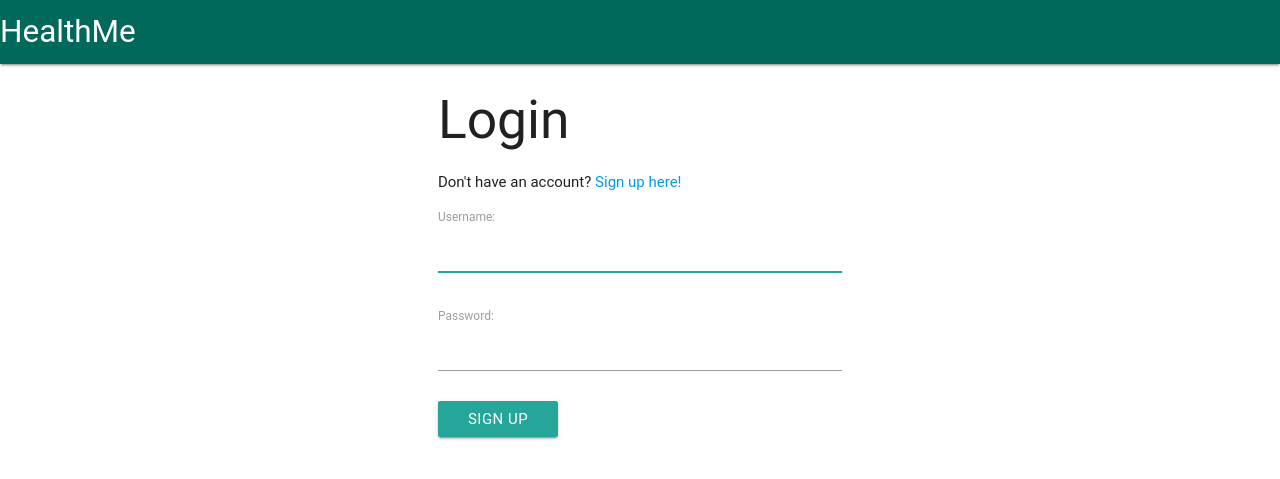
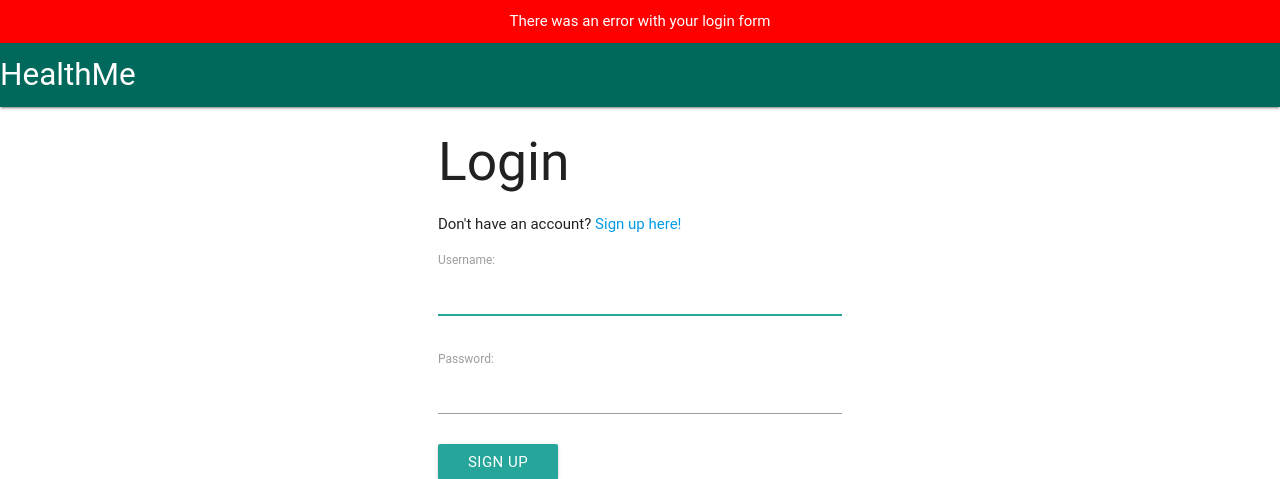
Before and after one commit to ollycohen/healthme, a Django app: page /auth/login/ in a window 1280 px wide. Shown: the top 479 px of the page. Run offline with Django 3.2, Linux system fonts and the light colour scheme; some libraries are stand-ins or nearby versions; some web fonts are replaced.

Commit message:
added messages for sign up, login, add workout, and add cardio forms

```diff
--- a/auth/views.py
+++ b/auth/views.py
@@ -2,6 +2,8 @@ from django.contrib.auth import login as auth_login, authenticate
 from django.contrib.auth.forms import UserCreationForm, AuthenticationForm
 from django.shortcuts import render, redirect
 from django.http import HttpResponse, HttpResponseRedirect
+
+from django.contrib import messages
 
 # a lot of code for authentication taken from https://simpleisbetterthancomplex.com/tutorial/2017/02/18/how-to-create-user-sign-up-view.html
 
@@ -14,7 +16,6 @@ def signup(request):
     if request.method == 'POST':
         form = UserCreationForm(request.POST)
         if form.is_valid():
-            print("VALID FORM!")
             form.save()
             username = form.cleaned_data.get('username')
             raw_password = form.cleaned_data.get('password1')
@@ -25,12 +26,10 @@ def signup(request):
                 return HttpResponseRedirect(request.GET.get('next'))
             else:
                 return render(request, '/home/home.html', {})
-        else:
-            print("INVALID FORM")
     else:
-        print("NO POST")
         form = UserCreationForm()
 
+    messages.error(request, "There was an error with your signup form" )
     return render(request, 'auth/signup.html', {'form': form})
 def login(request):
 
@@ -45,4 +44,5 @@ def login(request):
     else:
         form = AuthenticationForm(request)
 
+    messages.error(request, "There was an error with your login form" )
     return render(request, 'auth/login.html', {'form': form})
--- a/healthme/settings.py
+++ b/healthme/settings.py
@@ -11,6 +11,8 @@ https://docs.djangoproject.com/en/2.2/ref/settings/
 """
 
 import os
+from django.contrib.messages import constants as message_constants
+
 
 # Build paths inside the project like this: os.path.join(BASE_DIR, ...)
 BASE_DIR = os.path.dirname(os.path.dirname(os.path.abspath(__file__)))
@@ -131,3 +133,6 @@ STATIC_URL = '/static/'
 # set redirect when user hits logout
 LOGOUT_REDIRECT_URL = "/auth/login"
 LOGIN_REDIRECT_URL = "/"
+
+# set message level that displays
+MESSAGE_LEVEL = message_constants.DEBUG
--- a/static/css/style.css
+++ b/static/css/style.css
@@ -0,0 +1,16 @@
+.success{
+    background-color: green;
+}
+
+.error{
+    background-color: red;
+}
+
+.messages{
+    color: white;
+    margin: 0px;
+}
+
+.message{
+    padding: 10px 0px;
+}
--- a/templates/navbar/navbar.html
+++ b/templates/navbar/navbar.html
@@ -11,11 +11,11 @@
     <script src="https://cdnjs.cloudflare.com/ajax/libs/jquery/3.1.0/jquery.min.js"></script>
 
     <!-- Compiled and minified JavaScript -->
-    <script src="https://cdnjs.cloudflare.com/ajax/libs/materialize/1.0.0-rc.1/js/materialize.min.js" integrity="sha256-SrBfGi+Zp2LhAvy9M1bWOCXztRU9Ztztxmu5BcYPcPE=" crossorigin="anonymous"></script>
+    <script src="https://cdnjs.cloudflare.com/ajax/libs/materialize/1.0.0-rc.1/js/materialize.min.js"
+            integrity="sha256-SrBfGi+Zp2LhAvy9M1bWOCXztRU9Ztztxmu5BcYPcPE=" crossorigin="anonymous"></script>
 
     <!-- Custom CSS -->
     <link rel="stylesheet" href="{% static 'css/style.css' %}">
-
 
 
     <!--  Materialize inits -->
@@ -23,6 +23,7 @@
           $(document).ready(function(){
             $('.tabs').tabs();
           });
+
     </script>
 
     <!--  code for materializecss-form package -->
@@ -35,9 +36,27 @@
     $('select').formSelect();
 
   });
+
     </script>
 </head>
 <body>
+{% if messages %}
+<ul class="messages center">
+    {% for message in messages %}
+            <li class="{{ message.tags }} message">{{ message }}</li>
+    {% endfor %}
+     {% if form.errors %}
+            {% for field in form %}
+                {% for error in field.errors %}
+                    <li class="error message">{{field.label}}: {{ error|escape }}</li>
+                {% endfor %}
+            {% endfor %}
+            {% for error in form.non_field_errors %}
+                <li class="error message">{{ error|escape }}</li>
+            {% endfor %}
+        {% endif %}
+</ul>
+{% endif %}
 <nav>
     <div class="nav-wrapper teal darken-3">
         <a href="#" class="brand-logo">HealthMe</a>
--- a/templates/workouts/addWorkout.html
+++ b/templates/workouts/addWorkout.html
@@ -1,6 +1,5 @@
 {% include "navbar/navbar.html"%}
 {% load materializecss %}
-
 <div class="row">
   <div class="col s12">
     <ul class="tabs">
```
Also changed, not shown: workouts/views.py (+7 -6 lines), db.sqlite3. Lines whose indentation alone changed are shown as unchanged.
